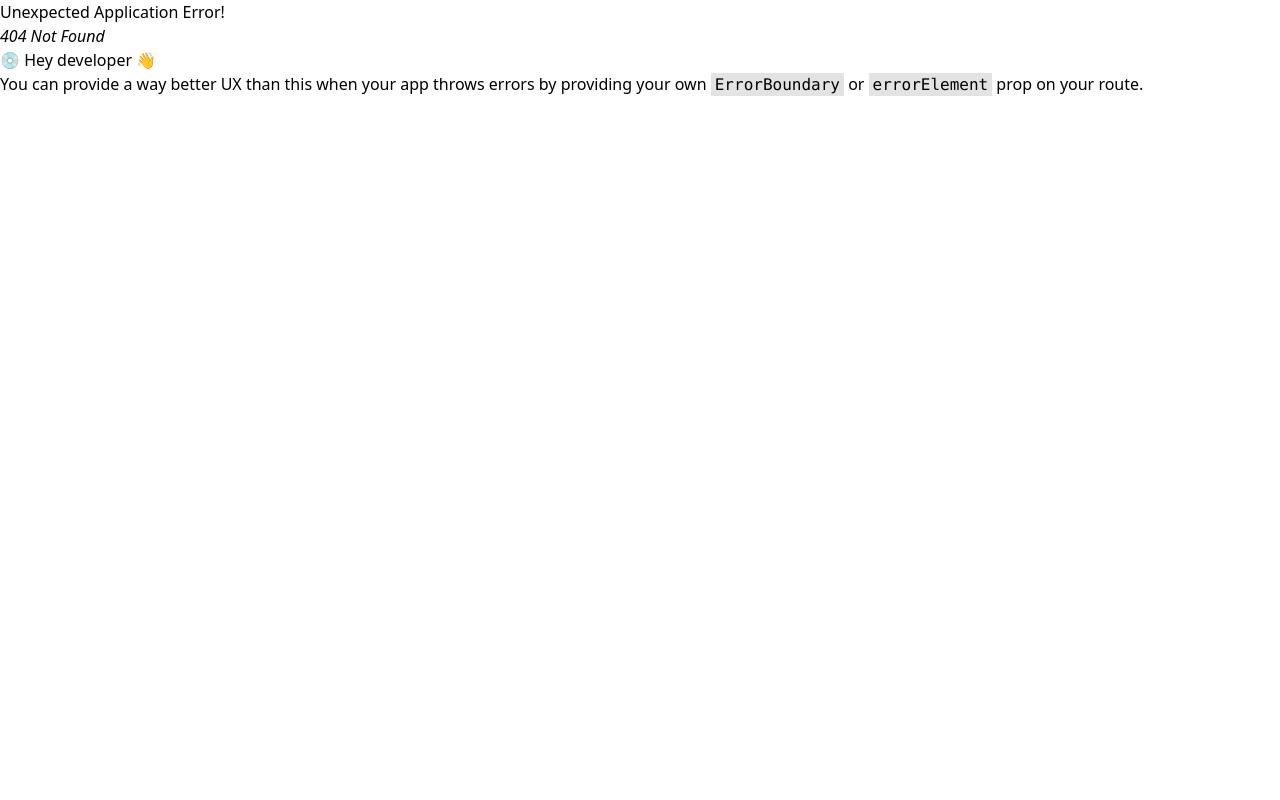
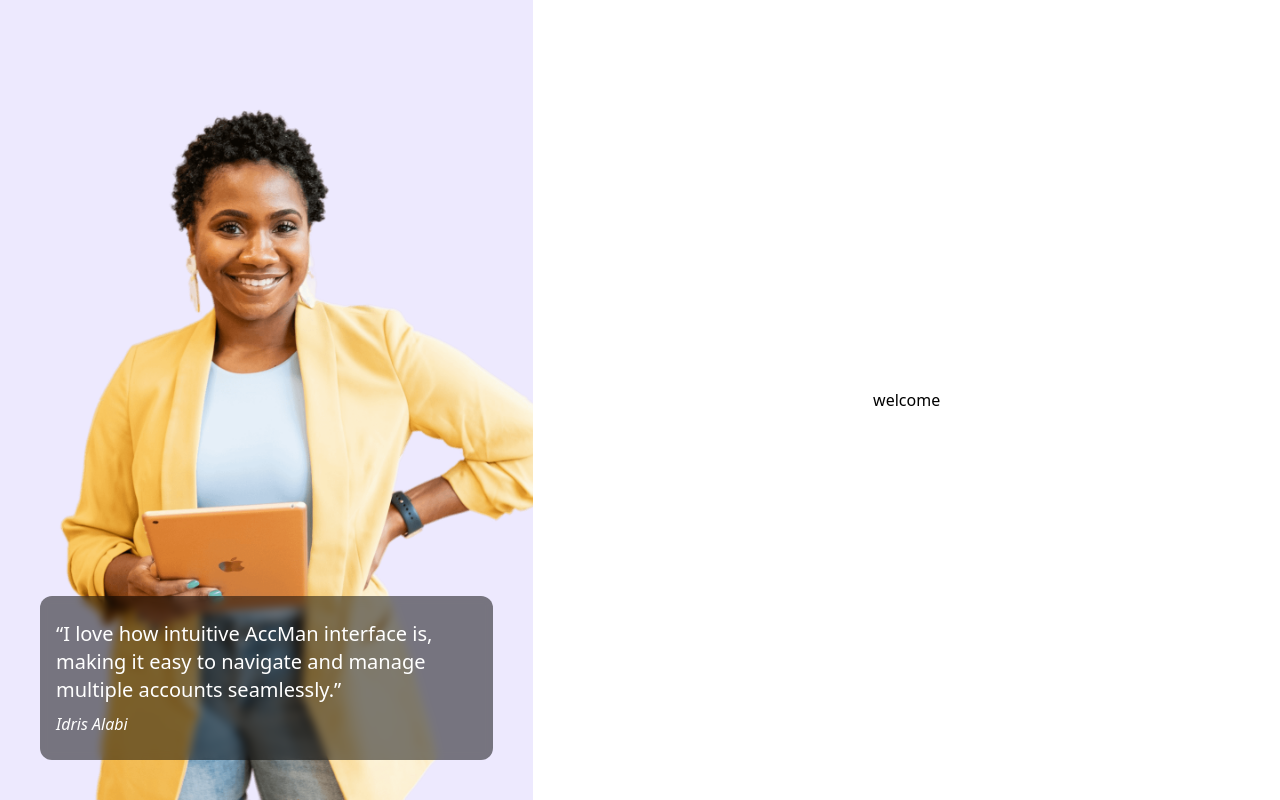
Before and after one commit to skippergoroye/AccMan, a React (Vite) app: page /login in a window 1280 px wide. Before the commit this address had no page. Built offline with nearby package versions, Linux system fonts and the light colour scheme.

Commit message:
feat: onboarding layout done

```diff
--- a/src/App.tsx
+++ b/src/App.tsx
@@ -6,7 +6,7 @@ import {
 } from "react-router-dom";
 import { ToastContainer } from "react-toastify";
 import "react-toastify/dist/ReactToastify.css";
-import { Home } from "./pages";
+import { CreateAccount, Home, Login } from "./pages";
 
 
 
@@ -14,6 +14,8 @@ const router = createBrowserRouter(
   createRoutesFromElements(
     <Route>
       <Route path="/" element={<Home />} />
+      <Route path="/login" element={<Login />} />
+      <Route path="/create-account" element={<CreateAccount />} />
     </Route>
   )
 );
--- /dev/null
+++ b/src/Layout/OnBoardingLayout.tsx
@@ -0,0 +1,51 @@
+interface UserOnBoardingProps {
+  feedback: string;
+  imgUrl: string;
+  author: string;
+  children: React.ReactNode;
+}
+
+const UserOnBoarding = ({
+  children,
+  imgUrl,
+  feedback,
+  author,
+}: UserOnBoardingProps) => {
+  return (
+    <main className="grid grid-cols-12 max-h-screen">
+      <div className="hidden lg:flex overflow-hidden h-screen bg-violet-100 col-span-5 relative">
+        <img
+          src={imgUrl}
+          alt="image url"
+          className="object-cover w-full h-full"
+        />
+        <div className="absolute bottom-10 left-10 py-6 px-4 bg-transparent/50 backdrop-blur-sm backdrop-filter bg-clip-padding w-[85%] rounded-xl">
+          <div>
+            <p className="text-xl font-normal text-white">{feedback}</p>
+            <p className="mt-2 text-base italic font-normal text-white">
+              {author}
+            </p>
+          </div>
+        </div>
+      </div>
+      <div className="flex items-center justify-center h-screen col-span-12 lg:col-span-7 overflow-y-hidden">
+        {children}
+      </div>
+    </main>
+
+    // <main className="flex justify-center items-center max-h-screen">
+    //   <div className="hidden lg:flex overflow-hidden h-screen bg-violet-100 w-2/5">
+    //     <img
+    //       src={imgUrl}
+    //       alt="image url"
+    //       className="object-cover w-full h-full"
+    //     />
+    //   </div>
+    //   <div className="flex items-center  h-screen w-3/5">
+    //     {children}
+    //   </div>
+    // </main>
+  );
+};
+
+export default UserOnBoarding;
--- /dev/null
+++ b/src/Layout/index.ts
@@ -0,0 +1,9 @@
+import OnBoardingLayout from "../Layout/OnBoardingLayout"
+
+
+
+
+
+export {
+    OnBoardingLayout,
+}
--- /dev/null
+++ b/src/pages/CreateAccount.tsx
@@ -0,0 +1,9 @@
+
+
+const CreateAccount = () => {
+  return (
+    <div>CreateAccount</div>
+  )
+}
+
+export default CreateAccount
--- a/src/pages/Home.tsx
+++ b/src/pages/Home.tsx
@@ -41,7 +41,7 @@ const Home = () => {
         </div>
       </div>
 
-      <div className="mt-5">
+      <div className="mt-6">
         <Footer />
       </div>
     </section>
--- /dev/null
+++ b/src/pages/Login.tsx
@@ -0,0 +1,18 @@
+import { OnBoardingLayout } from "@/Layout";
+import LadyImg from "../assets/PNG/Lady.png";
+
+const Login = () => {
+  return (
+    <OnBoardingLayout
+      imgUrl={LadyImg}
+      feedback="“I love how intuitive AccMan interface is, making it easy to navigate and manage multiple accounts seamlessly.”"
+      author="Idris Alabi"
+    >
+      <div>
+        <h1>welcome</h1>
+      </div>
+    </OnBoardingLayout>
+  );
+};
+
+export default Login;
--- a/src/pages/index.tsx
+++ b/src/pages/index.tsx
@@ -1,9 +1,13 @@
 import Home from "./Home";
+import Login from './Login';
+import CreateAccount from './CreateAccount';
 
 
 
 
 
 export {
-    Home
+    Home,
+    Login,
+    CreateAccount,
 }
```
Also changed, not shown: 1 other file (tests, documents, lock files or other folders).
